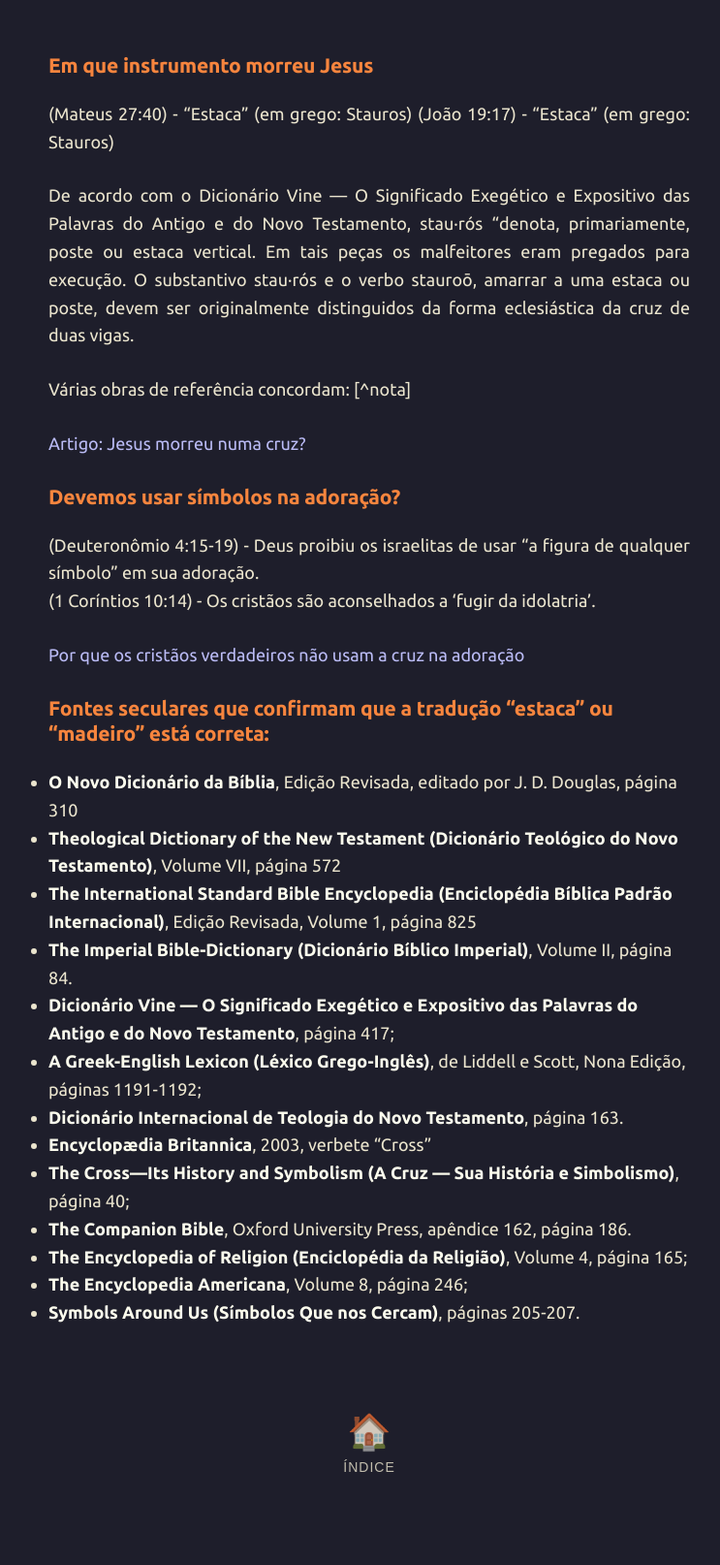
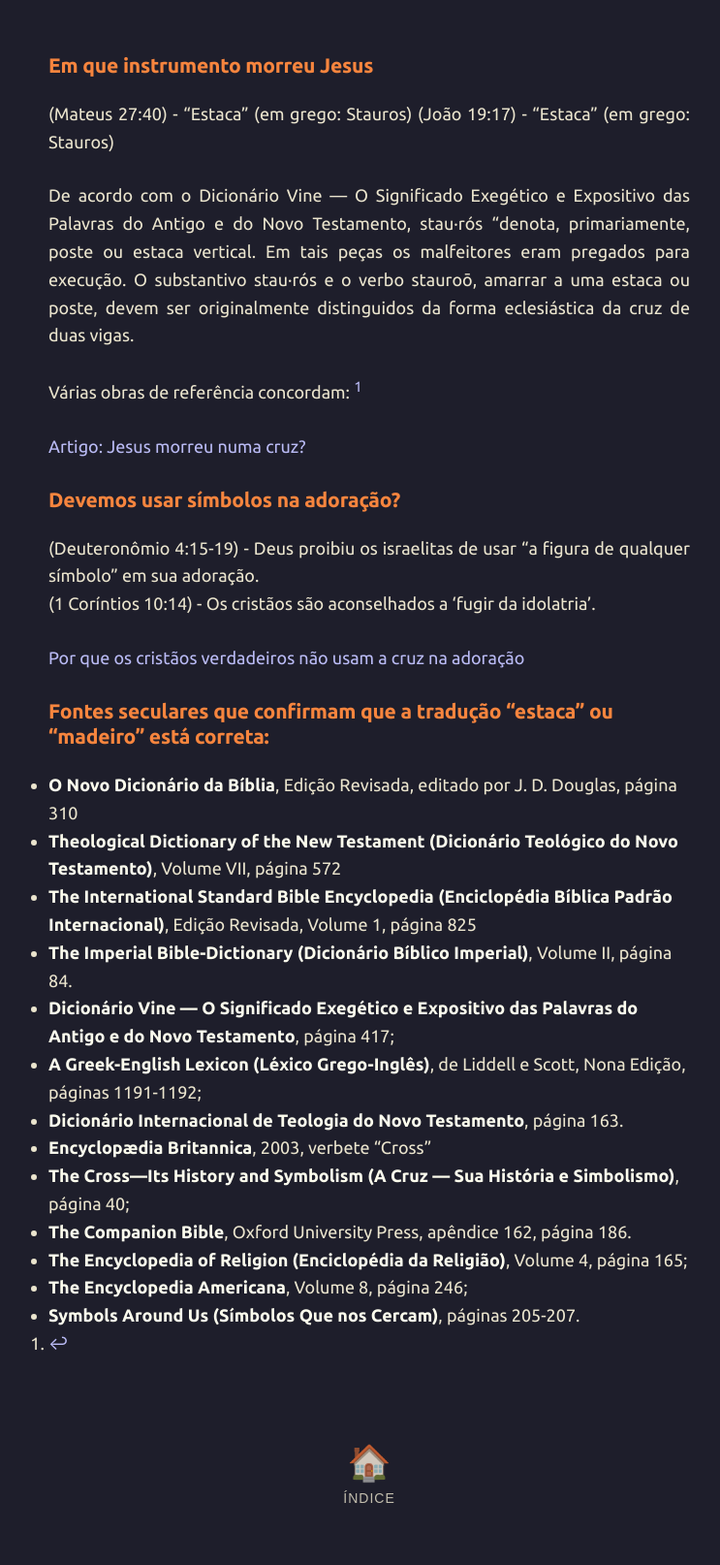
Before and after one commit to joaquim-capitao/jw, a Jekyll site: the page built from assuntos/cruz.md, in a window 1280 px wide. Shown: the whole page at 97% size, without its empty margins (259-1002 px from the left). Built offline with Jekyll 4.4.1, drawn with Linux system fonts in a browser that asks for light colours; our own code applies the rules of GitHub Pages for plain Markdown files; before the commit the page ends 1582 px from its top, so only the background shows below that.

Commit message:
Fix reference notation in cruz.md

```diff
--- a/assuntos/cruz.md
+++ b/assuntos/cruz.md
@@ -5,7 +5,7 @@
 
 De acordo com o Dicionário Vine — O Significado Exegético e Expositivo das Palavras do Antigo e do Novo Testamento, stau·rós “denota, primariamente, poste ou estaca vertical. Em tais peças os malfeitores eram pregados para execução. O substantivo stau·rós e o verbo stauroō, amarrar a uma estaca ou poste, devem ser originalmente distinguidos da forma eclesiástica da cruz de duas vigas.
 
-Várias obras de referência concordam: [^nota]
+Várias obras de referência concordam: [^1]
 
 [Artigo: Jesus morreu numa cruz?](https://www.jw.org/pt/ensinos-biblicos/perguntas/jesus-morreu-numa-cruz/)
 
@@ -18,7 +18,8 @@ Várias obras de referência concordam: [^nota]
 
 ### Fontes seculares que confirmam que a tradução "estaca" ou "madeiro" está correta:
 
-[^Nota]:
+[^1]:
+
 - **O Novo Dicionário da Bíblia**, Edição Revisada, editado por J. D. Douglas, página 310
 - **Theological Dictionary of the New Testament (Dicionário Teológico do Novo Testamento)**, Volume VII, página 572
 - **The International Standard Bible Encyclopedia (Enciclopédia Bíblica Padrão Internacional)**, Edição Revisada, Volume 1, página 825
```
